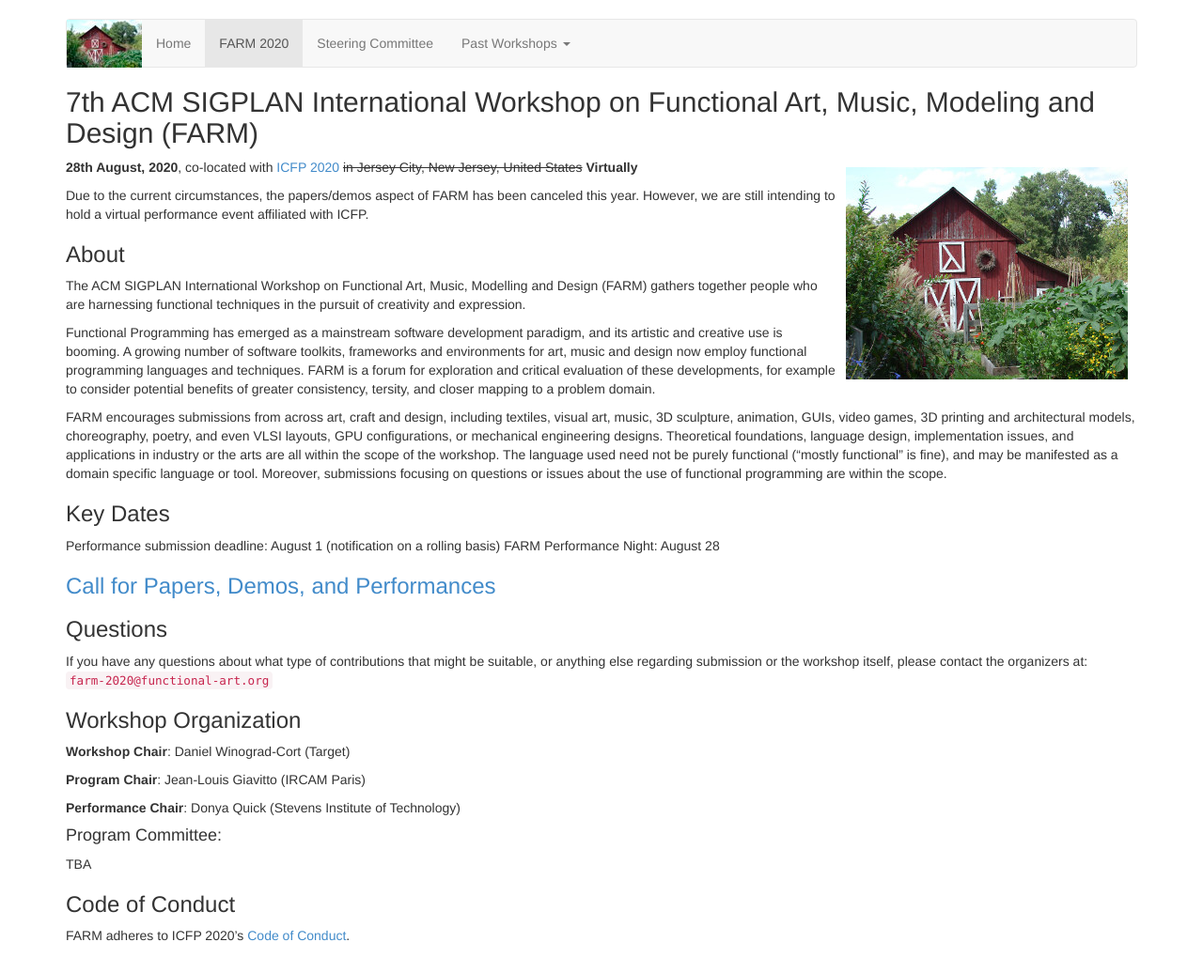
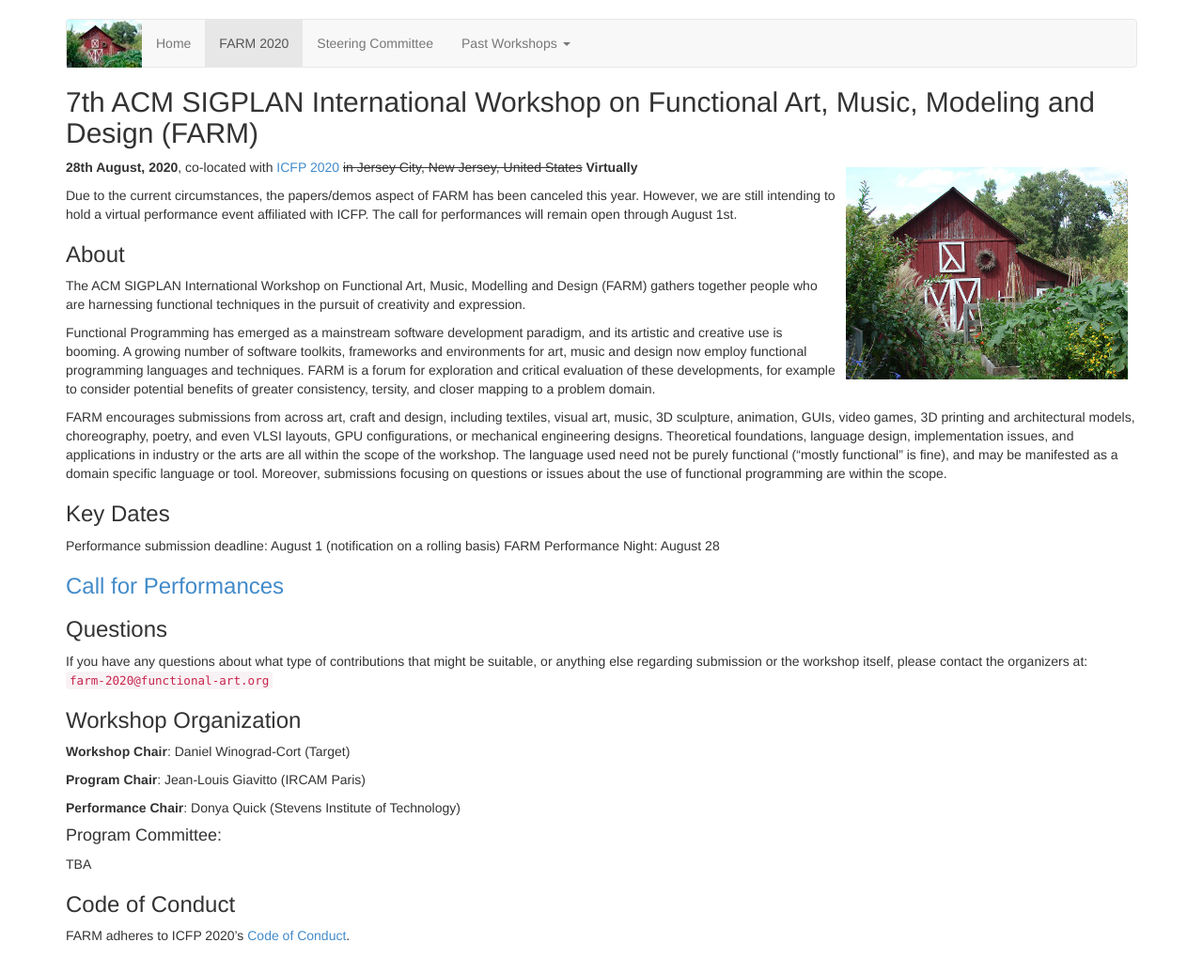
Before and after one commit to functional-art/functional-art.github.com, a Jekyll site: the page built from 2020/index.md, in a window 1280 px wide. Shown: the whole page at 94% size. Built offline with Jekyll 4.4.1, drawn with Linux system fonts in a browser that asks for light colours; nearby versions of some CDN libraries.

Commit message:
Update index.md

```diff
--- a/2020/index.md
+++ b/2020/index.md
@@ -15,6 +15,7 @@
 
 Due to the current circumstances, the papers/demos aspect of FARM has been canceled this year.
 However, we are still intending to hold a virtual performance event affiliated with ICFP.
+The call for performances will remain open through August 1st.
 
 ### About
 
@@ -47,7 +48,7 @@
 Performance submission deadline: August 1 (notification on a rolling basis)
 FARM Performance Night: August 28
 
-### [Call for Papers, Demos, and Performances](cfp.md)
+### [Call for Performances](cfp.md)
 
 ### Questions
 
```
